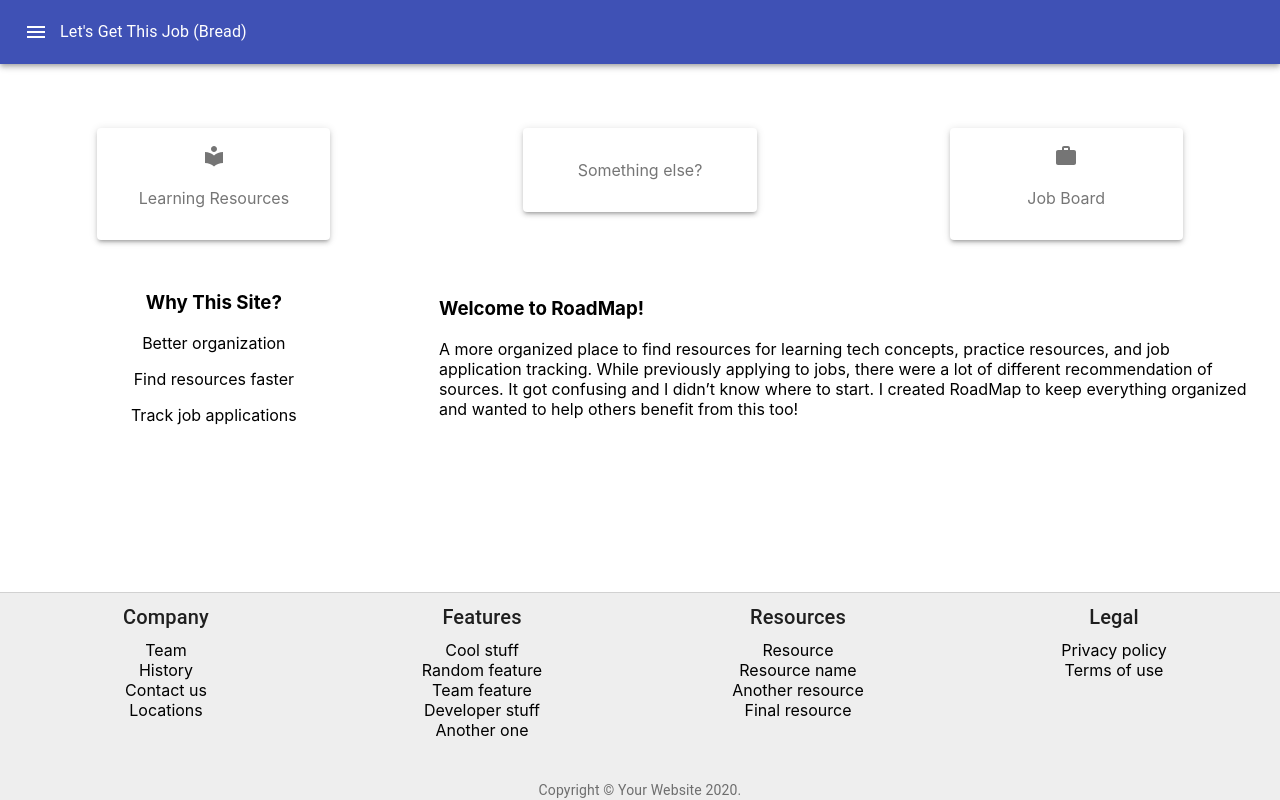
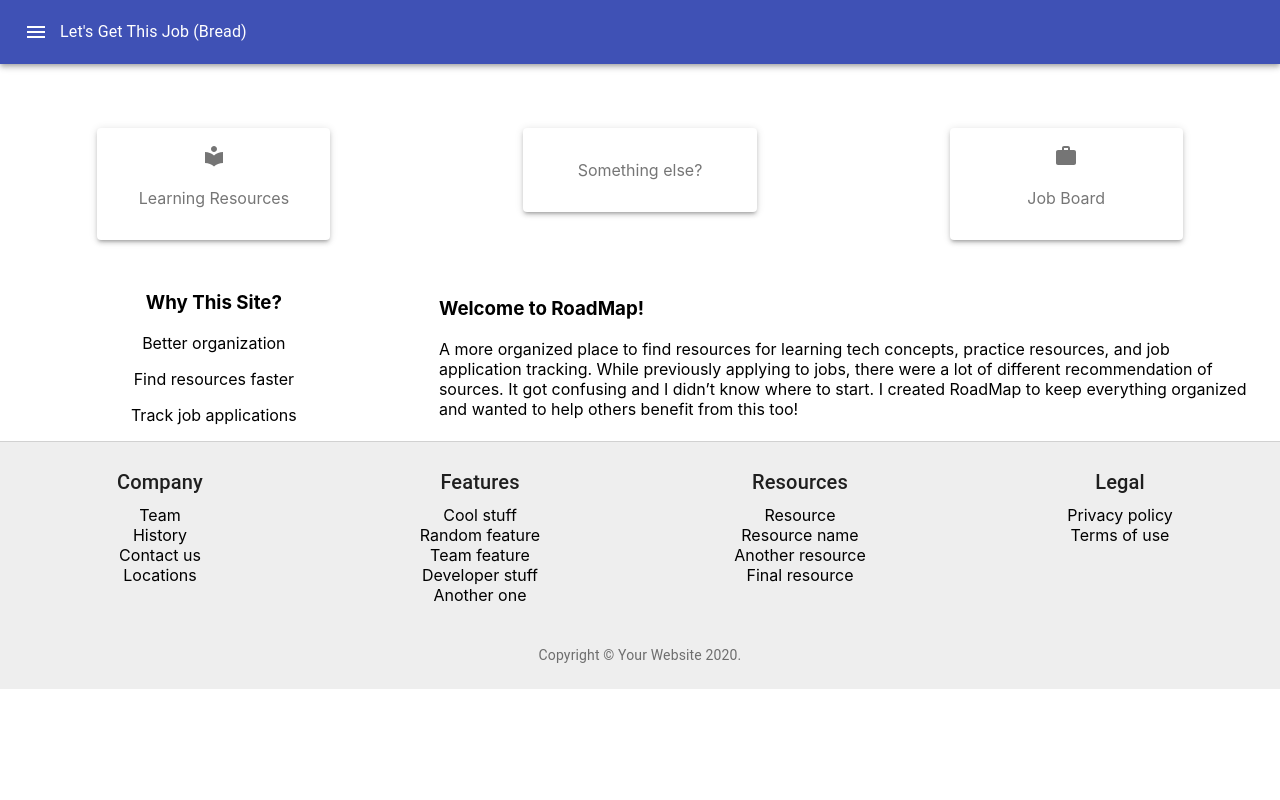
Before and after one commit to Nathan827x/RoadMap, a React (Create React App) app: page / in a window 1280 px wide. Built offline with nearby package versions, Linux system fonts and the light colour scheme.

Commit message:
Some css changes and footer tries. Going to merge then create new branch to try and fix the footer issue.

```diff
--- a/src/App.css
+++ b/src/App.css
@@ -1,5 +1,7 @@
 .App {
   text-align: center;
+  /* display: flex;
+  flex-direction: column; */
 }
 
 @media (prefers-reduced-motion: no-preference) {
@@ -18,9 +20,12 @@
 }
 
 footer {
-  position:absolute;
+  /* TODO: Something is still wrong with this footer.
+  It won't stay at the bottom of the screen when in mobile.
+  This really needs to fixed */
+  position: absolute;
   /* flex-shrink: 0; */
-  left:0;
-  bottom:0;
-  right:0;
+
+  /* margin-top: auto; */
+  /* bottom:0; */
 }
--- a/src/components/footer/footer.jsx
+++ b/src/components/footer/footer.jsx
@@ -18,8 +18,8 @@ const useStyles = makeStyles((theme) => ({
   },
   footer: {
     borderTop: `1px solid ${theme.palette.divider}`,
-    marginTop: theme.spacing(8),
-    paddingTop: theme.spacing(1),
+    marginTop: 'auto',
+    padding: theme.spacing(3, 2),
     minWidth: '100%',
     backgroundColor:
       theme.palette.type === 'light' ? theme.palette.grey[200] : theme.palette.grey[800],
```
